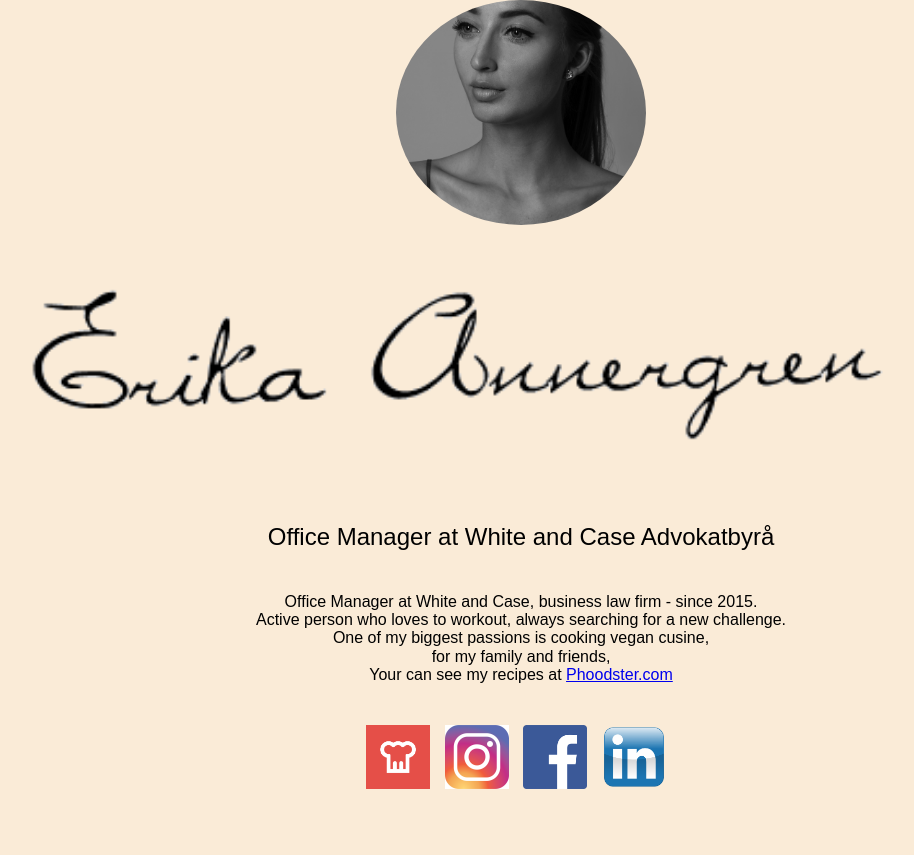
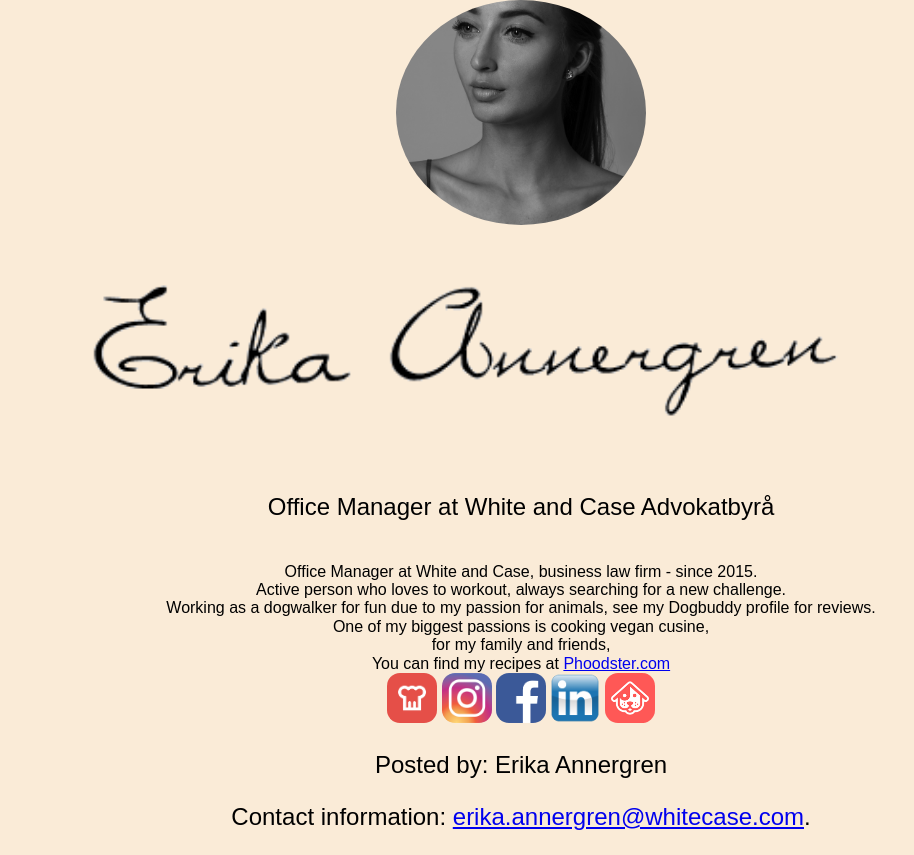
Before and after one commit to erikaannergren/erikaannergren.github.io, a plain HTML site: page index.html in a window 1280 px wide. Shown: the whole page, without its empty margins (119-1033 px from the left). Before the commit the page ends 800 px from the top, so only its background shows below. Drawn offline with Linux system fonts and the light colour scheme.

Commit message:
change of links and text

```diff
--- a/index.html
+++ b/index.html
@@ -27,15 +27,29 @@
 	<div>
 
 	<div style="text-align: center;"
-	<p> <br> Office Manager at White and Case, business law firm - since 2015. </br> Active person who loves to workout, always searching for a new challenge.<br>One of my biggest passions is cooking vegan cusine,</br>for my family and friends,<br> Your can see my recipes at <a href="url">Phoodster.com<a> </br>
+	<p> <br> Office Manager at White and Case, business law firm - since 2015. </br> Active person who loves to workout, always searching for a new challenge.<br>  Working as a dogwalker for fun due to my passion for animals, see my Dogbuddy profile for reviews. </br> One of my biggest passions is cooking vegan cusine,</br>for my family and friends,<br> You can find my recipes at <a href="url">Phoodster.com<a> </br>
 
 
+	<a href="https://www.phoodster.com/">
+	<img class="socialmediaimage" src="phoodster.jpg" /></a>
 
-	<img class="socialmediaimage" src="phoodster.jpg" />
-	<img class="socialmediaimage" src="ig.jpg"/>
-	<img class="socialmediaimage" src="fb.jpg"/>
-	<img class="socialmediaimage" src="linkedin.jpg"/>
+	<a href="https://www.instagram.com/eannergren/">
+	<img class="socialmediaimage" src="ig.jpg"/></a>
 
+	<a href="https://www.facebook.com/erika.annergren/">
+	<img class="socialmediaimage" src="fb.jpg"/></a>
+
+	<a href="https://se.linkedin.com/in/erika-annergren-6424b9114"/>
+	<img class="socialmediaimage" src="linkedin.jpg"/></a>
+
+	<a href="https://se.dogbuddy.com/hundvakt-stockholm/glad-karleksfull-hundpassare-i-stockholm/269926"/>
+	<img class="socialmediaimage" src="dogbuddy.jpg"/></a>
 
 	</body>
+
+	<footer>
+  	<p>Posted by: Erika Annergren</p>
+  	<p>Contact information: <a href="mailto:erika.annergren@whitecase.com">erika.annergren@whitecase.com</a>.</p>
+	</footer>
+
 </html>
--- a/style.css
+++ b/style.css
@@ -2,7 +2,7 @@
 h1 {
 }
 .signature{
-	width: 80%;
+	width: 70%;
 }
 
 
@@ -26,8 +26,20 @@ body{
 }
 
 .socialmediaimage{
-    width: 5%;
-    height: auto;
-    padding-top: 40px;
-    padding-right: 10px;
+	border-radius: 13px;
+    width: 50px;
+    height: 50px;
+    padding-to
 }
+
+.workimage{
+	width:20%;
+	height: auto;
+}
+
+@media only screen and (min-width:760px) {
+	.description-block{
+		width: 50%;
+		font-size: 16px;
+	}
+}
```
Also changed, not shown: WandC.jpg (added), climb.jpg (added), dogbuddy.jpg (added), hundar.jpg (added), marathon.jpg (added), vegosill.jpg (added), 1 other file.
